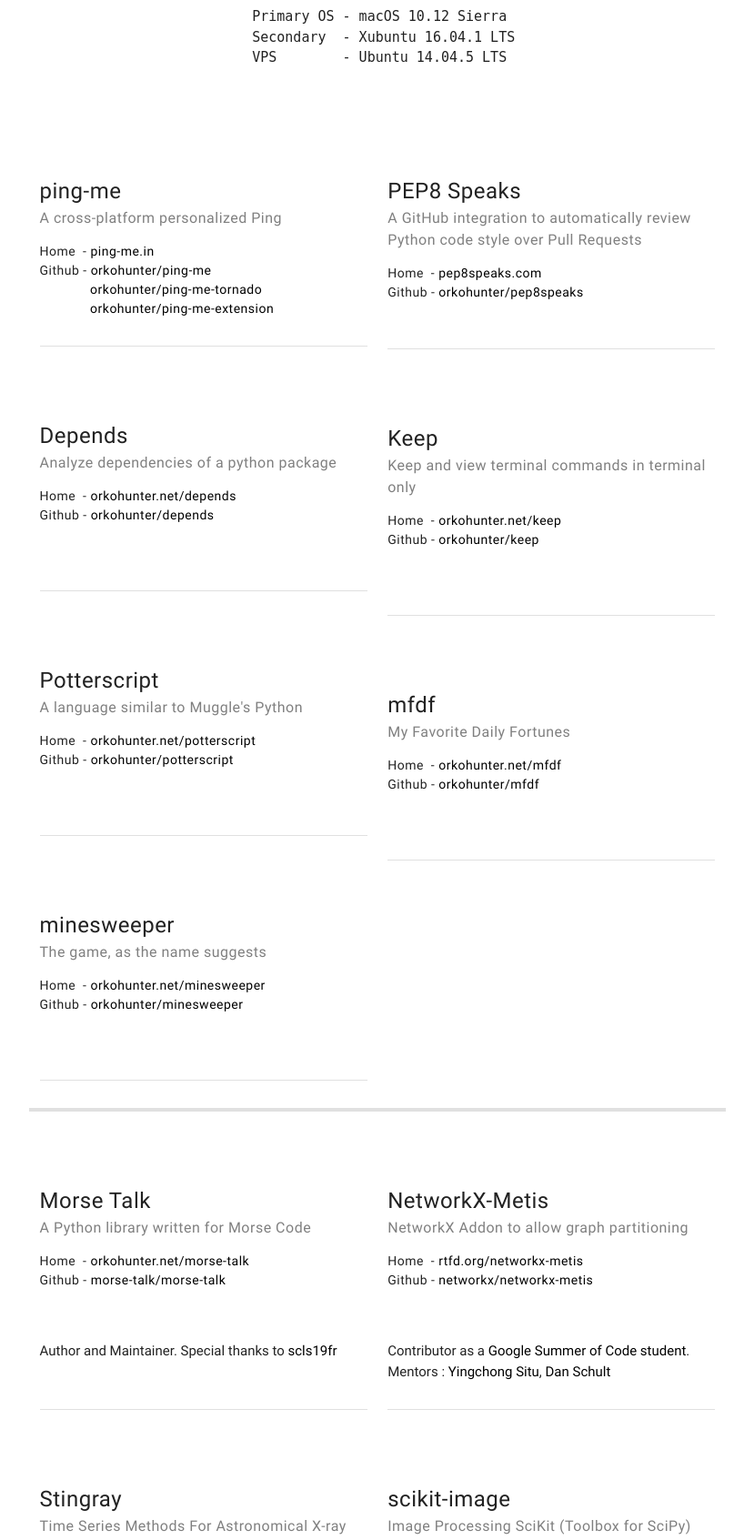
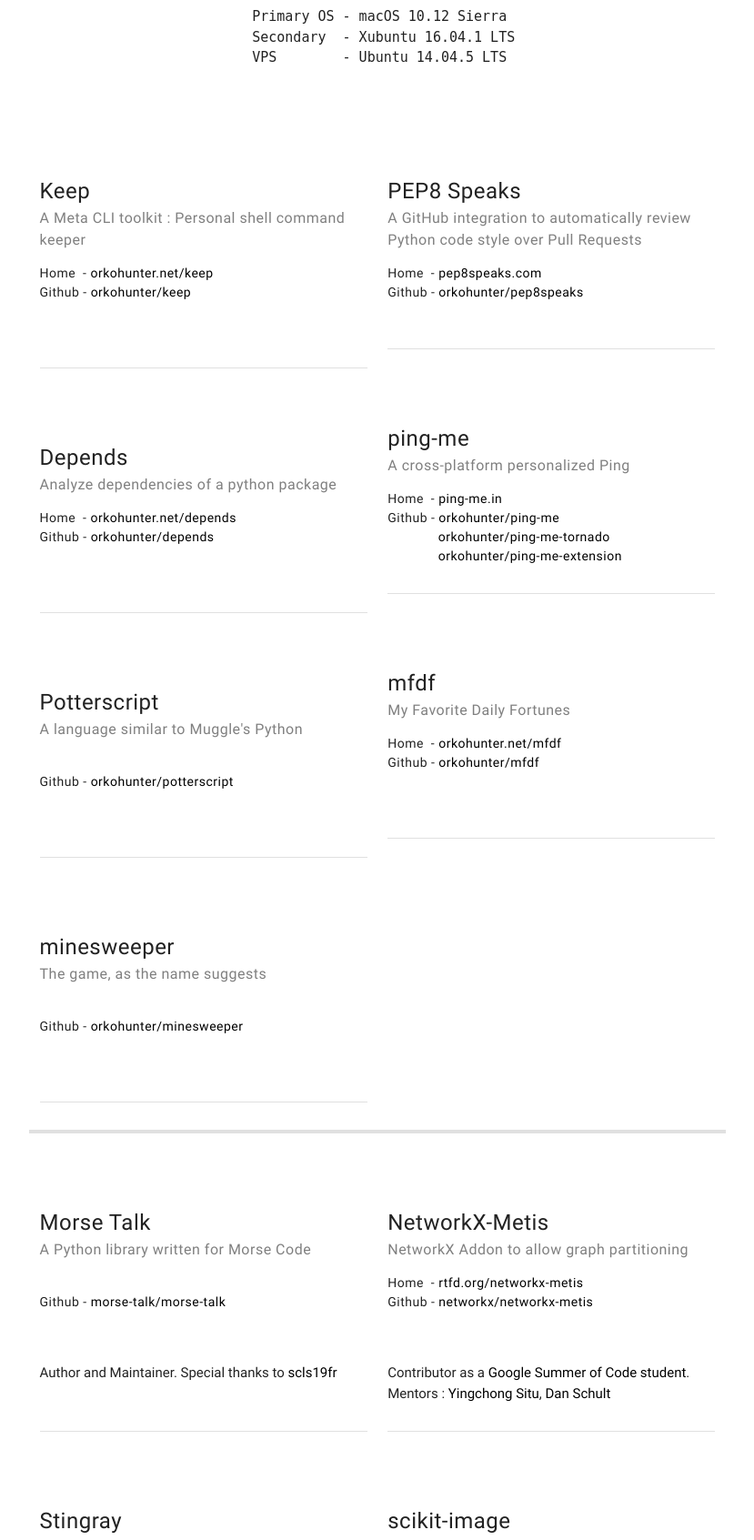
Before and after one commit to Parth-Vader/Site, a Flask app: page /projects in a window 1280 px wide. Shown: the part 252-1945 px from the top of the page at 91% size, without its empty margins (225-1054 px from the left). Run offline with Flask 2, Linux system fonts and the light colour scheme; some libraries are stand-ins or nearby versions.

Commit message:
Remove broken links on projects

```diff
--- a/templates/home/projects.html
+++ b/templates/home/projects.html
@@ -23,31 +23,32 @@
 
             <!-- Personal Projects Left Column -->
             <div class="col s5 offset-s1">
-                <!-- ping-me -->
-                <div class="p-name">ping-me</div>
-                <div class="p-desc">A cross-platform personalized Ping</div>
-                <pre class="p-links">Home  - <a href="https://www.ping-me.in" target="_blank">ping-me.in</a><br>Github - <a href="https://github.com/orkohunter/ping-me" target="_blank">orkohunter/ping-me</a><br>              <a href="https://github.com/orkohunter/ping-me-tornado" target="_blank">orkohunter/ping-me-tornado</a><br>              <a href="https://github.com/orkohunter/ping-me-extension" target="_blank">orkohunter/ping-me-extension</a></pre>
+                <!-- Keep -->
+                <div class="p-name">Keep</div>
+                <div class="p-desc">A Meta CLI toolkit : Personal shell command keeper</div>
+                <pre class="p-links">Home  - <a href="https://orkohunter.net/keep" >orkohunter.net/keep</a><br>Github - <a href="https://github.com/orkohunter/keep" target="_blank">orkohunter/keep</a><br><br><br></pre>
+
 
                 <div class="divider"></div>
 
                 <!-- depends -->
                 <div class="p-name">Depends</div>
                 <div class="p-desc">Analyze dependencies of a python package</div>
-                <pre class="p-links">Home  - <a href="https://orkohunter.net/depends" target="_blank">orkohunter.net/depends</a><br>Github - <a href="https://github.com/orkohunter/depends" target="_blank">orkohunter/depends</a><br><br><br></pre>
+                <pre class="p-links">Home  - <a href="https://orkohunter.net/depends" >orkohunter.net/depends</a><br>Github - <a href="https://github.com/orkohunter/depends" target="_blank">orkohunter/depends</a><br><br><br></pre>
 
                 <div class="divider"></div>
 
                 <!-- Potterscript -->
                 <div class="p-name">Potterscript</div>
                 <div class="p-desc">A language similar to Muggle's Python </div>
-                <pre class="p-links">Home  - <a href="https://orkohunter.net/potterscript" target="_blank">orkohunter.net/potterscript</a><br>Github - <a href="https://github.com/orkohunter/potterscript" target="_blank">orkohunter/potterscript</a><br><br><br></pre>
+                <pre class="p-links"><br>Github - <a href="https://github.com/orkohunter/potterscript" target="_blank">orkohunter/potterscript</a><br><br><br></pre>
 
                 <div class="divider"></div>
 
                 <!-- Minesweeper -->
                 <div class="p-name">minesweeper</div>
                 <div class="p-desc">The game, as the name suggests</div>
-                <pre class="p-links">Home  - <a href="https://orkohunter.net/minesweeper" target="_blank">orkohunter.net/minesweeper</a><br>Github - <a href="https://github.com/orkohunter/minesweeper" target="_blank">orkohunter/minesweeper</a><br><br><br></pre>
+                <pre class="p-links"><br>Github - <a href="https://github.com/orkohunter/minesweeper" target="_blank">orkohunter/minesweeper</a><br><br><br></pre>
 
                 <div class="divider"></div>
 
@@ -58,21 +59,20 @@
                 <!-- PEP8 Speaks -->
                 <div class="p-name">PEP8 Speaks</div>
                 <div class="p-desc">A GitHub integration to automatically review Python code style over Pull Requests</div>
-                <pre class="p-links">Home  - <a href="https://pep8speaks.com" target="_blank">pep8speaks.com</a><br>Github - <a href="https://github.com/orkohunter/pep8speaks" target="_blank">orkohunter/pep8speaks</a><br><br></pre>
+                <pre class="p-links">Home  - <a href="https://pep8speaks.com" >pep8speaks.com</a><br>Github - <a href="https://github.com/orkohunter/pep8speaks" target="_blank">orkohunter/pep8speaks</a><br><br></pre>
 
                 <div class="divider"></div>
-
-                <!-- Keep -->
-                <div class="p-name">Keep</div>
-                <div class="p-desc">Keep and view terminal commands in terminal only</div>
-                <pre class="p-links">Home  - <a href="https://orkohunter.net/keep" target="_blank">orkohunter.net/keep</a><br>Github - <a href="https://github.com/orkohunter/keep" target="_blank">orkohunter/keep</a><br><br><br></pre>
+                <!-- ping-me -->
+                <div class="p-name">ping-me</div>
+                <div class="p-desc">A cross-platform personalized Ping</div>
+                <pre class="p-links">Home  - <a href="https://www.ping-me.in" target="_blank">ping-me.in</a><br>Github - <a href="https://github.com/orkohunter/ping-me" target="_blank">orkohunter/ping-me</a><br>              <a href="https://github.com/orkohunter/ping-me-tornado" target="_blank">orkohunter/ping-me-tornado</a><br>              <a href="https://github.com/orkohunter/ping-me-extension" target="_blank">orkohunter/ping-me-extension</a></pre>
 
                 <div class="divider"></div>
 
                 <!-- mfdf -->
                 <div class="p-name">mfdf</div>
                 <div class="p-desc">My Favorite Daily Fortunes</div>
-                <pre class="p-links">Home  - <a href="https://orkohunter.net/mfdf" target="_blank">orkohunter.net/mfdf</a><br>Github - <a href="https://github.com/orkohunter/mfdf" target="_blank">orkohunter/mfdf</a><br><br><br></pre>
+                <pre class="p-links">Home  - <a href="https://orkohunter.net/mfdf" >orkohunter.net/mfdf</a><br>Github - <a href="https://github.com/orkohunter/mfdf" target="_blank">orkohunter/mfdf</a><br><br><br></pre>
 
                 <div class="divider"></div>
 
@@ -85,7 +85,7 @@
                 <!-- Morse Talk -->
                 <div class="p-name">Morse Talk</div>
                 <div class="p-desc">A Python library written for Morse Code</div>
-                <pre class="p-links">Home  - <a href="https://orkohunter.net/morse-talk" target="_blank">orkohunter.net/morse-talk</a><br>Github - <a href="https://github.com/morse-talk/morse-talk" target="_blank">morse-talk/morse-talk</a><br><br><br></pre>
+                <pre class="p-links"><br>Github - <a href="https://github.com/morse-talk/morse-talk" target="_blank">morse-talk/morse-talk</a><br><br><br></pre>
                 <div class="p-contri">Author and Maintainer. Special thanks to <a href="https://github.com/scls19fr">scls19fr</a></div>
                 <br>
 
```
